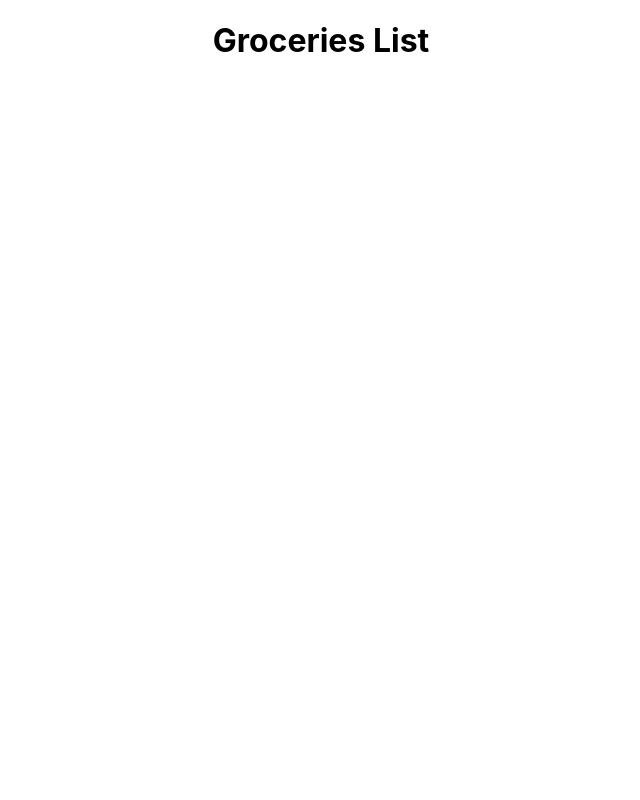
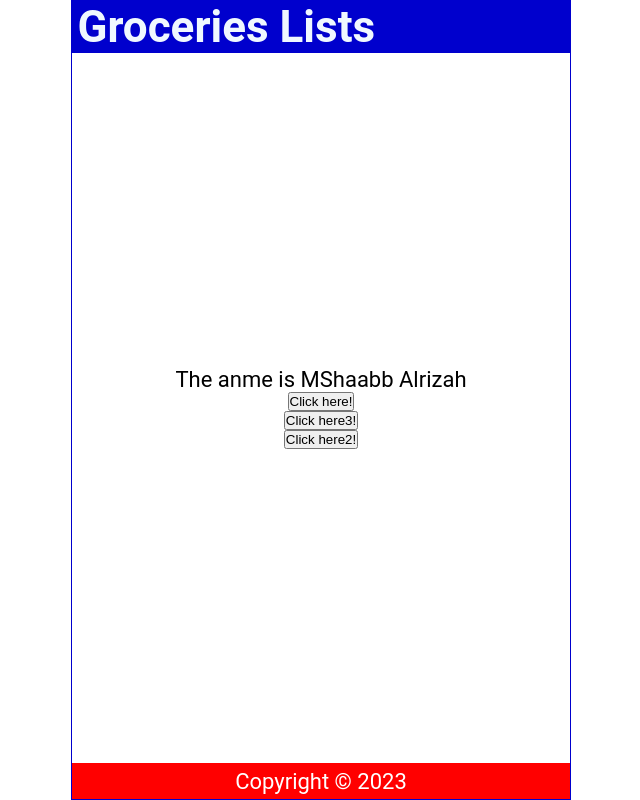
Before and after one commit to mshabab123/reactApp, a React (Create React App) app: page / in a window 1280 px wide. Shown: the whole page, without its empty margins (319-959 px from the left). Built offline with nearby package versions, Linux system fonts and the light colour scheme.

Commit message:
"Lession 1 to 6"

```diff
--- a/src/App.css
+++ /dev/null
@@ -1,38 +0,0 @@
-.App {
-  text-align: center;
-}
-
-.App-logo {
-  height: 40vmin;
-  pointer-events: none;
-}
-
-@media (prefers-reduced-motion: no-preference) {
-  .App-logo {
-    animation: App-logo-spin infinite 20s linear;
-  }
-}
-
-.App-header {
-  background-color: #282c34;
-  min-height: 100vh;
-  display: flex;
-  flex-direction: column;
-  align-items: center;
-  justify-content: center;
-  font-size: calc(10px + 2vmin);
-  color: white;
-}
-
-.App-link {
-  color: #61dafb;
-}
-
-@keyframes App-logo-spin {
-  from {
-    transform: rotate(0deg);
-  }
-  to {
-    transform: rotate(360deg);
-  }
-}
--- a/src/App.js
+++ b/src/App.js
@@ -1,4 +1,5 @@
-import './App.css';
+import Contents from './Contents';
+import Footer from './Footer';
 import Header from './Header';
 
 
@@ -6,6 +7,8 @@ function App() {
   return (
     <div className="App">
       <Header />
+      <Contents/>
+      <Footer/>
     </div>
   );
 }
--- a/src/Contents.js
+++ b/src/Contents.js
@@ -1,8 +1,45 @@
-import React from 'react'
+import { useState } from "react";
 
 const Contents = () => {
+
+  const [name, setName] = useState('MShaabb Alrizah')
+  const [count, setCount] = useState(0)
+
+
+  const handlNameChange = () => {
+    const names = ['Mshabab', 'Abdullah', 'Mohammed'];
+    const int = Math.floor(Math.random() * 3);
+    setName(names[int]);
+  }
+
+
+  const handelClick2 = () => {
+    console.log(`${count} you clikc on it!`);
+
+  }
+
+
+  const handelClick3 = () => {
+    setCount( count+1);
+    setCount( count+1);
+    console.log(`${count} you clikc on it!`);
+
+  }
+
+
+  const name1 = "Mshasdtgbab"
+
+
+
+
   return (
-    <div>Contents</div>
+    <main>
+      <p>The anme is {name}</p>
+      <button onClick={handlNameChange}>Click here!</button>
+      <button onClick={handelClick3}>Click here3!</button>
+
+      <button onClick={handelClick2}>Click here2!</button>
+    </main>
   )
 }
 
--- /dev/null
+++ b/src/Footer.js
@@ -0,0 +1,13 @@
+const Footer = () => {
+
+    const today = new Date();
+    return (
+        <footer style={{
+            backgroundColor: 'red',
+            color: '#fff'
+        }}
+        >Copyright &copy; {today.getFullYear()}</footer>
+    )
+}
+
+export default Footer
--- a/src/Header.js
+++ b/src/Header.js
@@ -1,9 +1,11 @@
 const Header = () => {
+
   return (
-    <header>
-        <h1>Groceries List</h1>
+    <header >
+      <h1>Groceries Lists</h1>
     </header>
   )
 }
 
+
 export default Header
--- a/src/index.css
+++ b/src/index.css
@@ -1,13 +1,59 @@
+* {
+  margin: 0;
+  padding: 0;
+  box-sizing: border-box;
+}
+
+html {
+  font-size: 22px;
+}
+
 body {
-  margin: 0;
-  font-family: -apple-system, BlinkMacSystemFont, 'Segoe UI', 'Roboto', 'Oxygen',
+  min-height: 100vh;
+  font-family: 'Roboto', 'Oxygen',
     'Ubuntu', 'Cantarell', 'Fira Sans', 'Droid Sans', 'Helvetica Neue',
     sans-serif;
   -webkit-font-smoothing: antialiased;
   -moz-osx-font-smoothing: grayscale;
 }
 
-code {
-  font-family: source-code-pro, Menlo, Monaco, Consolas, 'Courier New',
-    monospace;
+.App {
+  display: flex;
+  flex-direction: column;
+  justify-content: center;
+  align-items: center;
+  height: 100vh;
+  width: 100%;
+  max-width: 500px;
+  border: 1px solid mediumblue;
+  margin: auto;
 }
+
+header {
+  width: 100%;
+  padding: 0 0.25em;
+  background-color: mediumblue;
+  color: aliceblue;
+  display: flex;
+  justify-content: space-between;
+  align-items: center;
+}
+
+main {
+  width: 100%;
+  display: flex;
+  flex-direction: column;
+  flex-grow: 1;
+  justify-content: center;
+  align-items: center;
+  overflow-y: auto;
+}
+
+footer {
+  width: 100%;
+  padding:  0.25em;
+  background-color: mediumblue;
+  color: aliceblue;
+  display: grid;
+  place-content: center;
+}
```
